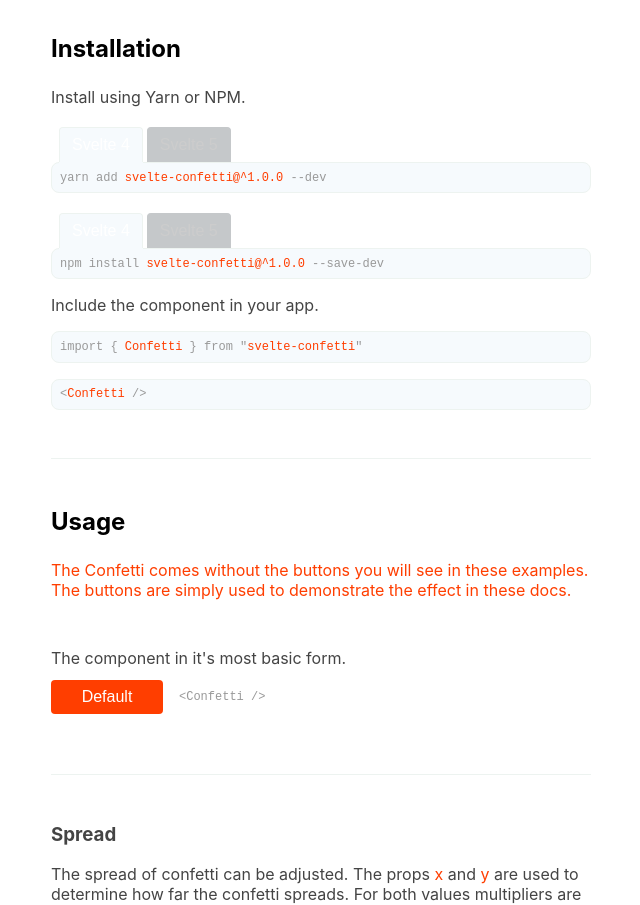
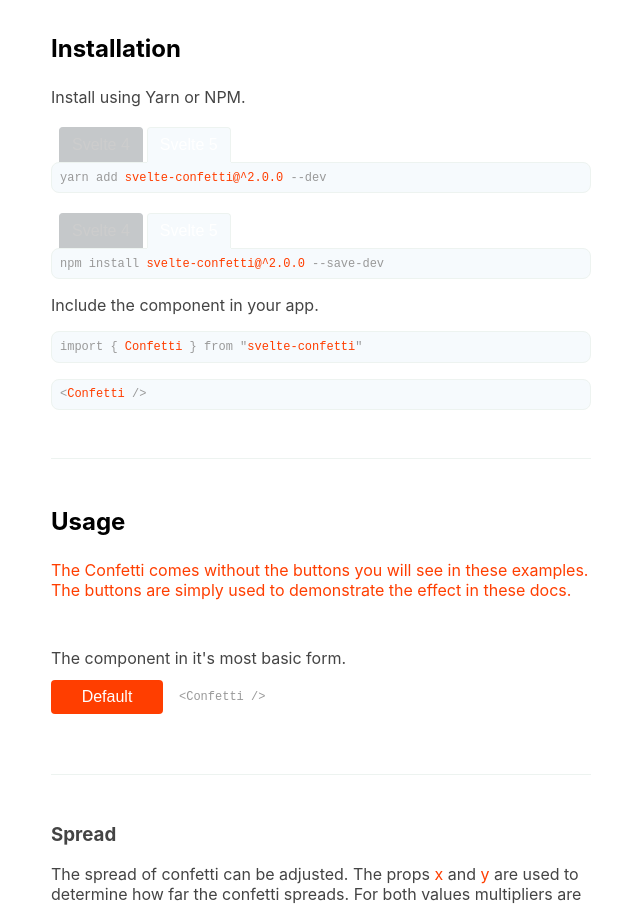
Before and after one commit to Mitcheljager/svelte-confetti, a SvelteKit app: page / in a window 1280 px wide. Shown: the part 840-1745 px from the top of the page, without its empty margins (319-959 px from the left). Built offline with nearby package versions, Linux system fonts and the light colour scheme.

Commit message:
docs: Show svelte 5 code block by default

```diff
--- a/src/routes/CodeBlock.svelte
+++ b/src/routes/CodeBlock.svelte
@@ -9,7 +9,7 @@
     "Svelte 5"
   ]
 
-  let currentTab = $state("Svelte 4")
+  let currentTab = $state("Svelte 5")
 </script>
 
 {#if svelte4 && svelte5}
```
